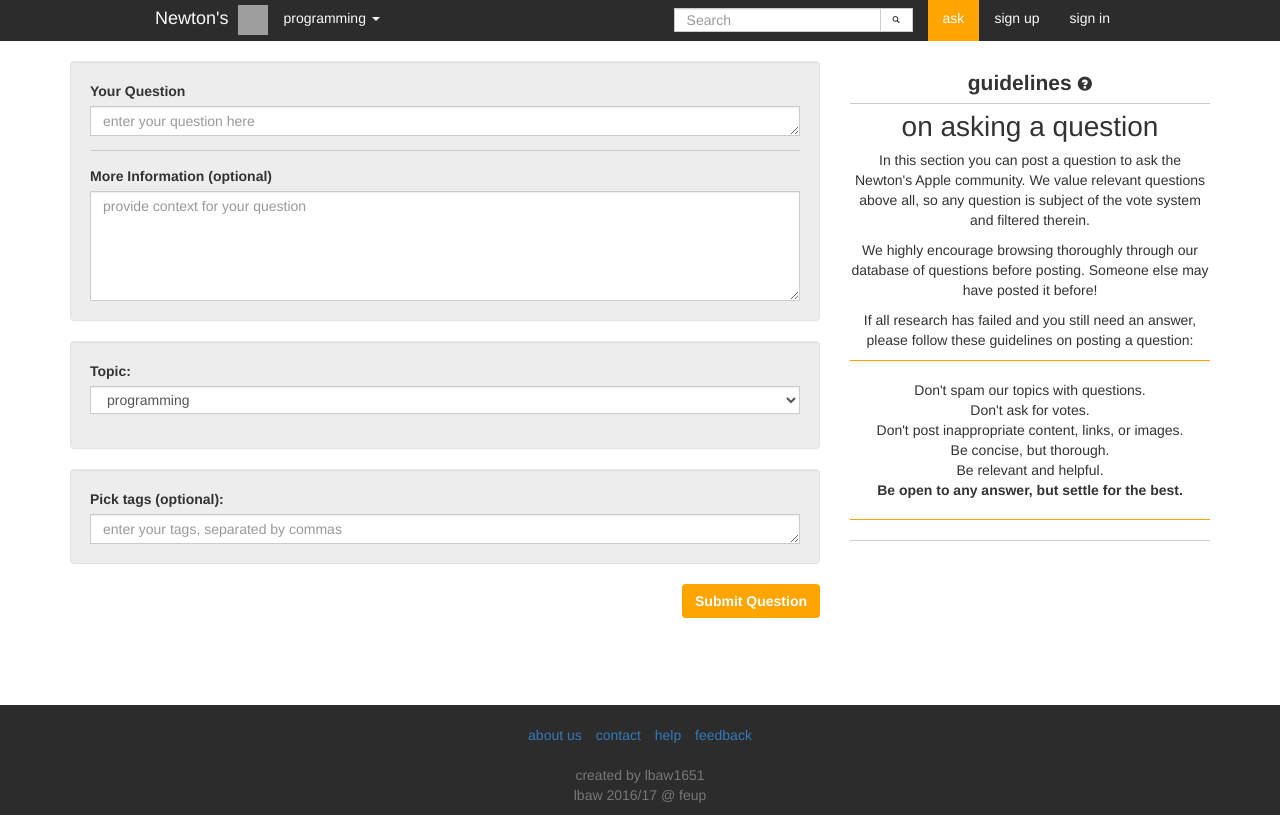
After one commit to Katchau/LeBowie, a PHP site: page /new_question.html in a window 1280 px wide. The commit adds this page. Run offline with PHP 8.4, Linux system fonts and the light colour scheme; grey boxes are pictures that could not be loaded.

Commit message:
new question

```diff
--- a/css/navbar.css
+++ b/css/navbar.css
@@ -241,6 +241,34 @@
   background-color: transparent;
 }
 
+#extras-side-nav ul{
+  list-style-type: none;
+}
+
+.side-nav-guidelines{
+  height: 90%;
+  padding-left: 0;
+  font-size: 0.75em;
+  word-wrap: break-word;
+  white-space: initial;
+  background-color:transparent;
+  color:#f3f3f3;
+  text-align: justify;
+}
+
+.side-nav-guidelines h3{
+  font-size: 1.5em;
+  text-align: center;
+}
+
+.side-nav-guidelines strong{
+  color: orange;
+}
+
+.side-nav-guidelines li, .side-nav-guidelines ul  {
+  padding-left: 0;
+}
+
 .side-nav .side-nav-suggested label{
   color: #fafafa;
   padding: 2px 8px 5px 32px;
--- a/css/question.css
+++ b/css/question.css
@@ -128,3 +128,35 @@
 	font-size: 0.75em;
 	color: #f3f3f3;
 }
+.guidelines_side{
+  font-size: 0.5em;
+}
+.guidelines_side h1{
+  margin-top: 0.25em;
+  margin-bottom: 0.25em;
+}
+.guidelines_side ul{
+  list-style-type: none;
+}
+.guidelines_side .well{
+  border-color: orange;
+  border-radius: 0;
+  border-left:none;
+  border-right:none;
+  background-color:white;
+}
+.pick_topic select{
+  height: 2em;
+}
+.buffer_area{
+  margin-top:87px;
+}
+.ask_area .well{
+  box-shadow: orange;
+  background-color: #EDEDED;
+}
+.ask_area .btn {
+  background-color: orange;
+  color: white;
+  font-weight: bolder;
+}
--- /dev/null
+++ b/new_question.html
@@ -0,0 +1,213 @@
+<!doctype html>
+<html class="no-js" lang="">
+<head>
+  <meta charset="utf-8">
+  <meta http-equiv="x-ua-compatible" content="ie=edge">
+  <title></title>
+  <meta name="description" content="">
+  <meta name="viewport" content="width=device-width, initial-scale=1">
+
+  <!-- Bootstrap -->
+  <link rel="stylesheet" href="https://maxcdn.bootstrapcdn.com/bootstrap/3.3.7/css/bootstrap.min.css" integrity="sha384-BVYiiSIFeK1dGmJRAkycuHAHRg32OmUcww7on3RYdg4Va+PmSTsz/K68vbdEjh4u" crossorigin="anonymous">
+
+  <link rel="apple-touch-icon" href="apple-touch-icon.png">
+  <!-- Place favicon.ico in the root directory -->
+
+  <link rel="stylesheet" href="css/normalize.css">
+  <link rel="stylesheet" href="css/main.css">
+
+  <link rel="stylesheet" href="css/navbar.css">
+  <link rel="stylesheet" href="css/footer.css">
+  <link rel="stylesheet" href="css/question.css">
+  <script src="js/vendor/modernizr-2.8.3.min.js"></script>
+</head>
+<body>
+
+  <!-- Navbar -->
+  <nav class="navbar navbar-default">
+    <div class="container-fluid">
+
+      <!-- Brand and toggle get grouped for better mobile display -->
+      <div class="navbar-header">
+        <button type="button" class="navbar-toggle collapsed" id="side-nav-button" onclick="openNav()">
+          <span class="icon-bar"></span>
+          <span class="icon-bar"></span>
+          <span class="icon-bar"></span>
+        </button>
+        <!-- Brand -->
+        <a class="navbar-brand" href="#">Newton's<a href="#" class="navbar-left"><img src="doc/images/prototype2.png" onmouseover="changeLogo()" onmouseout="resetLogo()"></a> </a>
+        <form id="mobile-search">
+          <input id="mobile-search-bar" type="text" class="form-control" placeholder="search">
+        </form>
+        <i id="mobile-extras" class="glyphicon glyphicon-option-vertical navbar-search"></i>
+        <i id="mobile-close-search" class="glyphicon glyphicon-remove navbar-search"></i>
+        <i id="mobile-search-icon" class="glyphicon glyphicon-search navbar-search"></i>
+      </div>
+
+      <!-- Collect the nav links, forms, and other content for toggling -->
+      <div class="collapse navbar-collapse" id="bs-example-navbar-collapse-1">
+
+        <!-- Topic chosing dropdown -->
+        <ul class="nav navbar-nav navbar-choose-topic">
+          <li class="dropdown">
+            <a href="#" class="dropdown-toggle" data-toggle="dropdown" role="button" aria-haspopup="true" aria-expanded="false">programming <span class="caret"></span></a>
+            <ul class="dropdown-menu">
+              <li><a href="#">mathematics</a></li>
+              <li role="separator" class="divider"></li>
+              <li><a href="#">biology</a></li>
+              <li role="separator" class="divider"></li>
+              <li><a href="#">rocket science</a></li>
+            </ul>
+          </li>
+        </ul>
+
+        <ul class="nav navbar-nav navbar-right">
+          <li class="navbar-highlight"><a href="#">ask</a></li>
+          <li><a href="#">sign up</a></li>
+          <li><a href="#">sign in</a></li>
+        </ul>
+
+        <form class="navbar-form navbar-right">
+          <div class="input-group">
+            <input type="text" class="form-control" placeholder="Search">
+            <div class="input-group-btn">
+              <button class="btn btn-default" type="submit">
+                <i class="glyphicon glyphicon-search"></i>
+              </button>
+            </div>
+          </div>
+        </form>
+
+      </div>
+    </div>
+
+    <div id="my-side-nav" class="side-nav">
+      <div class="side-nav-auth">
+        <a href="#">sign up</a>
+        <a href="#">sign in</a>
+      </div>
+      <hr>
+      <div class="side-nav-options">
+        <a href="#">ask</a>
+      </div>
+      <hr>
+      <div class="side-nav-topics">
+        <a href="#">programming</a>
+        <a href="#">mathematics</a>
+        <a href="#">biology</a>
+        <a href="#">rocket science</a>
+      </div>
+    </div>
+
+    <div id="extras-side-nav" class="side-nav">
+      <div class="panel side-nav-guidelines">
+        <div class="panel-body">
+          <h3>on asking a question</h3>
+          <hr>
+          <p>In this section you can post a question to ask the Newton's Apple community. We value relevant questions above all, so any question is subject of the vote system and filtered therein.</p>
+          <p>We highly encourage browsing thoroughly through our database of questions before posting. Someone else may have posted it before!</p>
+          <p>If all research has failed and you still need an answer, please follow these guidelines on posting a question:</p>
+          <hr>
+          <ul>
+            <li>Don't spam our topics with questions.</li>
+            <li>Don't ask for votes.</li>
+            <li>Don't post inappropriate content, links, or images.</li>
+            <li>Be concise, but thorough.</li>
+            <li>Be relevant and helpful.</li>
+            <li><strong>Be open to any answer, but settle for the best.</strong></li>
+          </ul>
+      </div>
+      </div>
+    </div>
+  </nav>
+
+  <div class="container">
+
+    <div class="row">
+
+      <div class="extras hidden-xs col-sm-4 col-lg-push-8 col-md-push-8 col-sm-push-8">
+        <label class="tools_label"> guidelines <span class="glyphicon glyphicon-question-sign"></span></label>
+        <hr>
+        <div class="guidelines_side">
+          <h1>on asking a question</h1>
+          <p>In this section you can post a question to ask the Newton's Apple community. We value relevant questions above all, so any question is subject of the vote system and filtered therein.</p>
+          <p>We highly encourage browsing thoroughly through our database of questions before posting. Someone else may have posted it before!</p>
+          <p>If all research has failed and you still need an answer, please follow these guidelines on posting a question:</p>
+          <ul class="well">
+            <li>Don't spam our topics with questions.</li>
+            <li>Don't ask for votes.</li>
+            <li>Don't post inappropriate content, links, or images.</li>
+            <li>Be concise, but thorough.</li>
+            <li>Be relevant and helpful.</li>
+            <li><strong>Be open to any answer, but settle for the best.</strong></li>
+          </ul>
+        </div>
+        <hr>
+      </div>
+
+      <div class="ask_area col-sm-8 col-lg-pull-4 col-md-pull-4 col-sm-pull-4">
+        <h1 class="hidden-lg hidden-md hidden-sm">Ask a Question</h1>
+        <div class="form-group well">
+          <label for="question_header_title" class="col-2 col-form-label">Your Question</label>
+          <textarea class="form-control" rows="1" id="question_header_title" placeholder="enter your question here"></textarea>
+          <hr>
+          <label for="question_header_contents" class="col-2 col-form-label">More Information (optional)</label>
+          <textarea class="form-control" rows="5" id="question_header_contents" placeholder="provide context for your question"></textarea>
+        </div>
+        <div class="well pick_topic">
+          <div class="form-group">
+            <label >Topic:</label>
+            <select class="form-control">
+              <option>programming</option>
+              <option>mathematics</option>
+              <option>biology</option>
+              <option>rocket science</option>
+            </select>
+          </div>
+        </div>
+        <div class="well pick_tags">
+          <label>Pick tags (optional):</label>
+          <textarea class="form-control" rows="1" placeholder="enter your tags, separated by commas"></textarea>
+        </div>
+
+        <div class="text-right"><button class="btn">Submit Question</button></div>
+
+        <div class="buffer_area"></div>
+      </div>
+    </div>
+
+  </div>
+
+
+  <footer>
+    <div class="container">
+      <ul>
+        <li><a href="#">about us</a></li>
+        <li><a href="#">contact</a></li>
+        <li><a href="#">help</a></li>
+        <li><a href="#">feedback</a></li>
+      </ul>
+      <p class="text-muted">created by lbaw1651</p>
+      <p class="text-muted">lbaw 2016/17 @ feup</p>
+    </div>
+  </footer>
+
+  <script src="https://code.jquery.com/jquery-1.12.0.min.js"></script>
+  <script>window.jQuery || document.write('<script src="js/vendor/jquery-1.12.0.min.js"><\/script>')</script>
+  <script src="js/plugins.js"></script>
+  <script src="js/navbar.js"></script>
+
+  <!-- Google Analytics: change UA-XXXXX-X to be your site's ID. -->
+  <script>
+  (function(b,o,i,l,e,r){b.GoogleAnalyticsObject=l;b[l]||(b[l]=
+    function(){(b[l].q=b[l].q||[]).push(arguments)});b[l].l=+new Date;
+    e=o.createElement(i);r=o.getElementsByTagName(i)[0];
+    e.src='https://www.google-analytics.com/analytics.js';
+    r.parentNode.insertBefore(e,r)}(window,document,'script','ga'));
+    ga('create','UA-XXXXX-X','auto');ga('send','pageview');
+    </script>
+
+    <!-- Bootstrap javascript -->
+    <script src="https://maxcdn.bootstrapcdn.com/bootstrap/3.3.7/js/bootstrap.min.js" integrity="sha384-Tc5IQib027qvyjSMfHjOMaLkfuWVxZxUPnCJA7l2mCWNIpG9mGCD8wGNIcPD7Txa" crossorigin="anonymous"></script>
+  </body>
+  </html>
--- a/question.html
+++ b/question.html
@@ -35,8 +35,7 @@
           <span class="icon-bar"></span>
         </button>
         <!-- Brand -->
-        <a class="navbar-brand" href="#">Newton's </a>
- 			<a href="#" class="navbar-left"><img src="doc/images/prototype2.png" onmouseover="changeLogo()" onmouseout="resetLogo()"></a>
+        <a class="navbar-brand" id="brand" href="#">Newton's<a href="#" class="navbar-left"><img src="doc/images/prototype2.png" onmouseover="changeLogo()" onmouseout="resetLogo()"></a> </a>
         <form id="mobile-search">
           <input id="mobile-search-bar" type="text" class="form-control" placeholder="search">
         </form>
--- a/register.html
+++ b/register.html
@@ -38,8 +38,7 @@
 			<span class="icon-bar"></span>
 		    </button>
 		    <!-- Brand -->
-        <a class="navbar-brand" href="#">Newton's </a>
- 			<a href="#" class="navbar-left"><img src="doc/images/prototype2.png" onmouseover="changeLogo()" onmouseout="resetLogo()"></a>
+        <a class="navbar-brand" id="brand" href="#">Newton's<a href="#" class="navbar-left"><img src="doc/images/prototype2.png" onmouseover="changeLogo()" onmouseout="resetLogo()"></a> </a>
 		    <form id="mobile-search">
 			<input id="mobile-search-bar" type="text" class="form-control" placeholder="search">
 		    </form>
```
Lines whose indentation alone changed are shown as unchanged.
